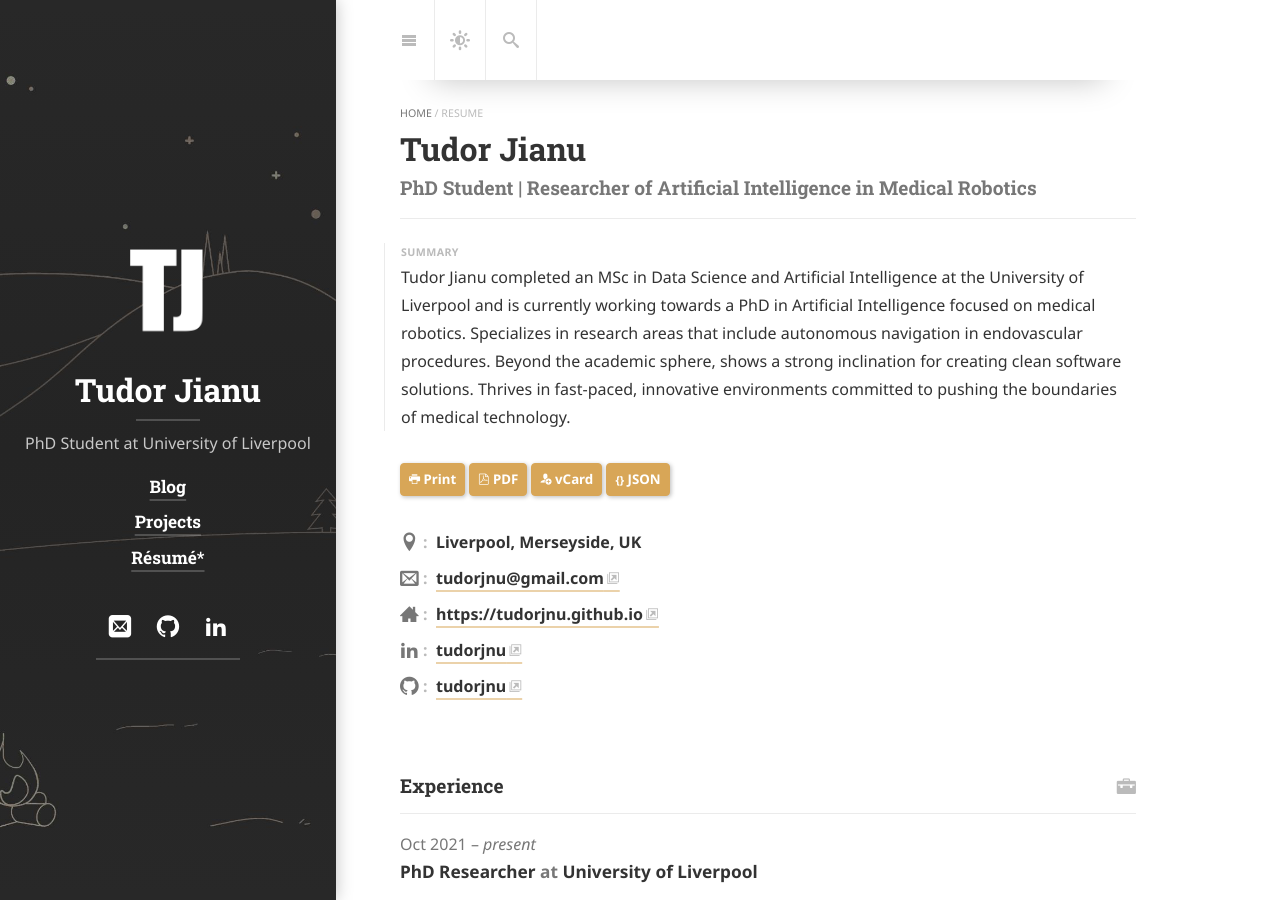
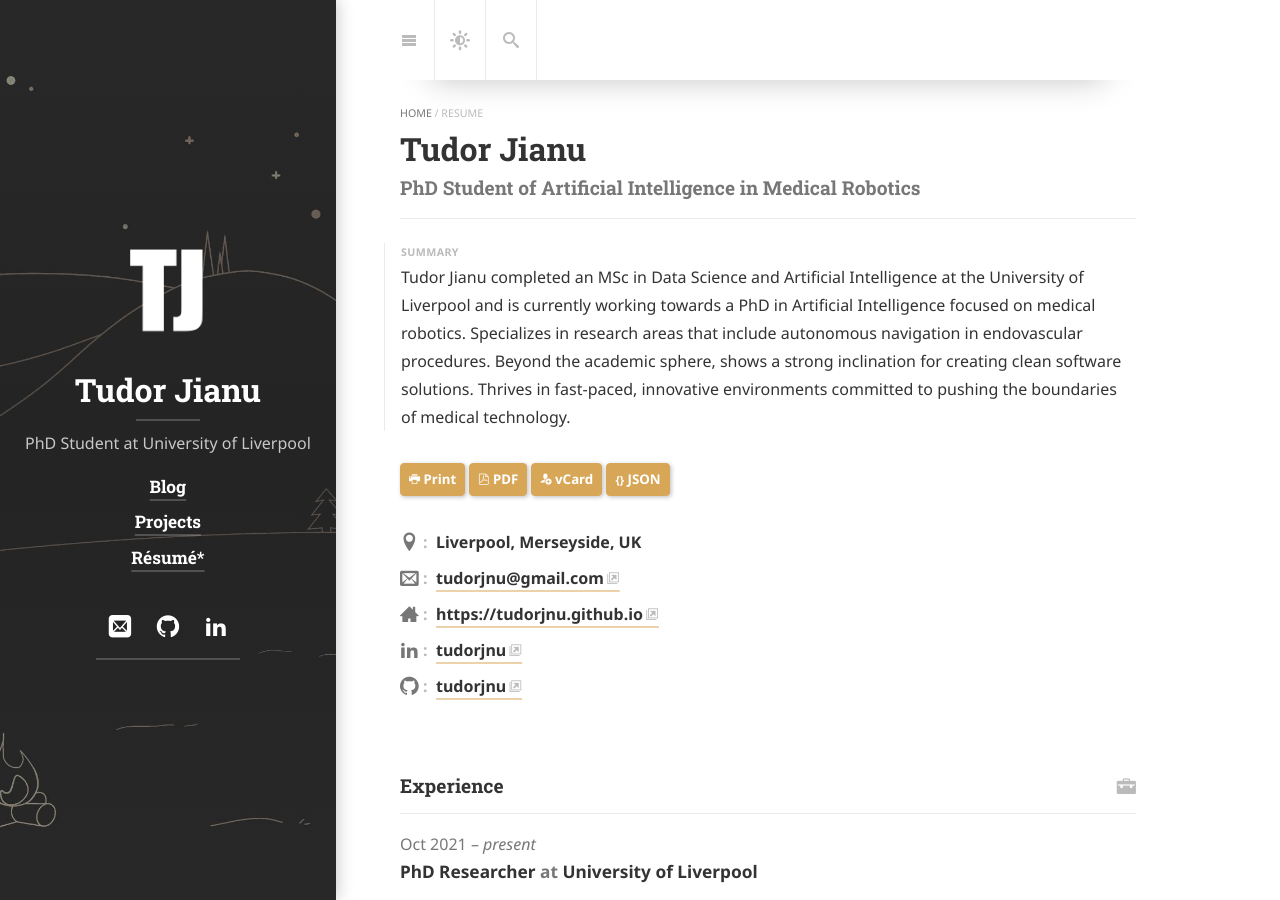
Before and after one commit to tudorjnu/tudorjnu.github.io, a Jekyll site: the page built from resume.md, in a window 1280 px wide and 900 px high. Built offline with Jekyll 4.4.1, drawn with Linux system fonts in a browser that asks for light colours; cached includes are drawn as plain includes; nearby versions of some CDN libraries; some web fonts are replaced; library files that are not in the unit come from our copies.

Commit message:
fix again

```diff
--- a/_data/resume.yml
+++ b/_data/resume.yml
@@ -3,7 +3,7 @@
 # See also: <https://jsonresume.org/>.
 basics:
   name: "Tudor Jianu"
-  label: "PhD Student | Researcher of Artificial Intelligence in Medical Robotics"
+  label: "PhD Student of Artificial Intelligence in Medical Robotics"
   # picture: "https://via.placeholder.com/240x240"
   email: "tudorjnu@gmail.com"
   # phone: "(912) 555-4321"
```
